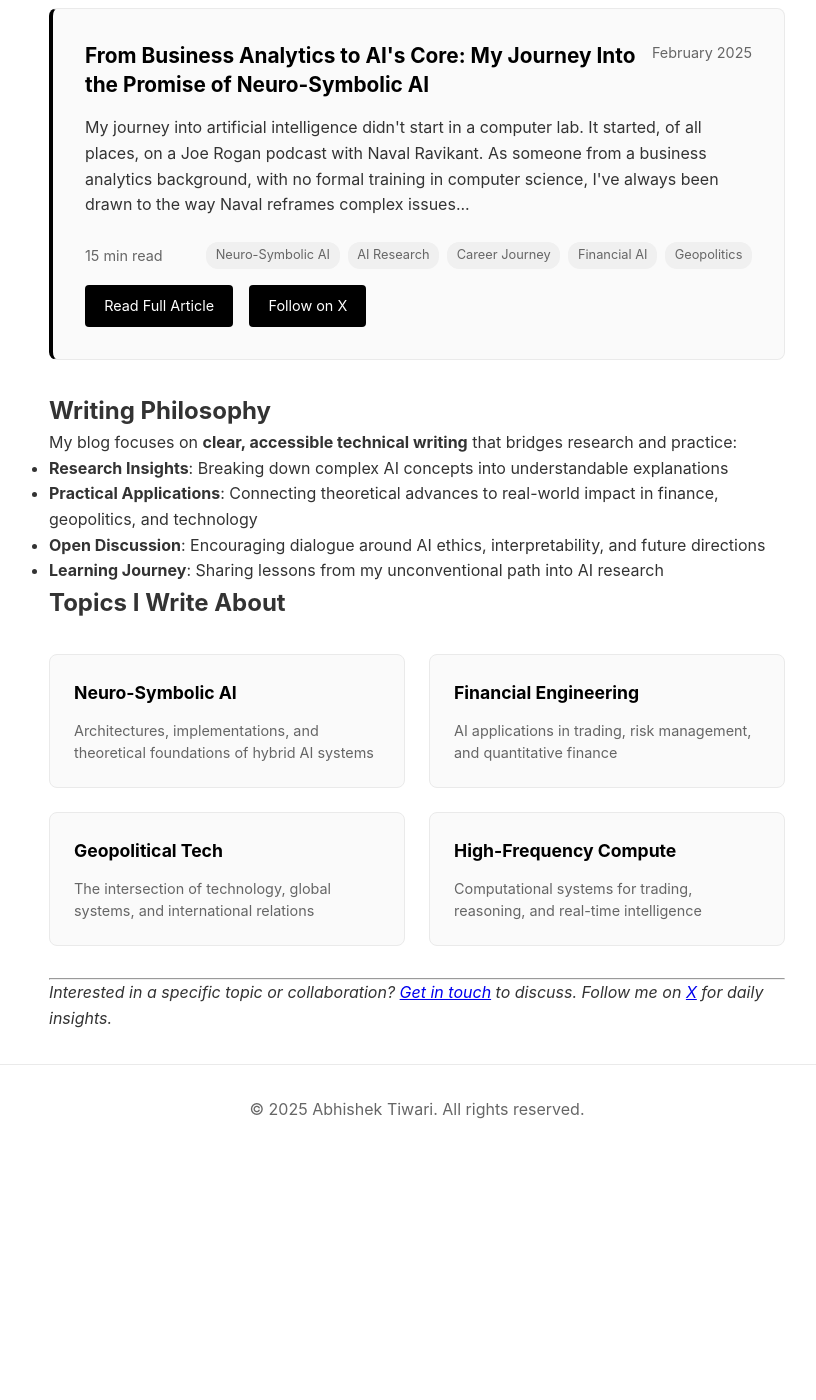
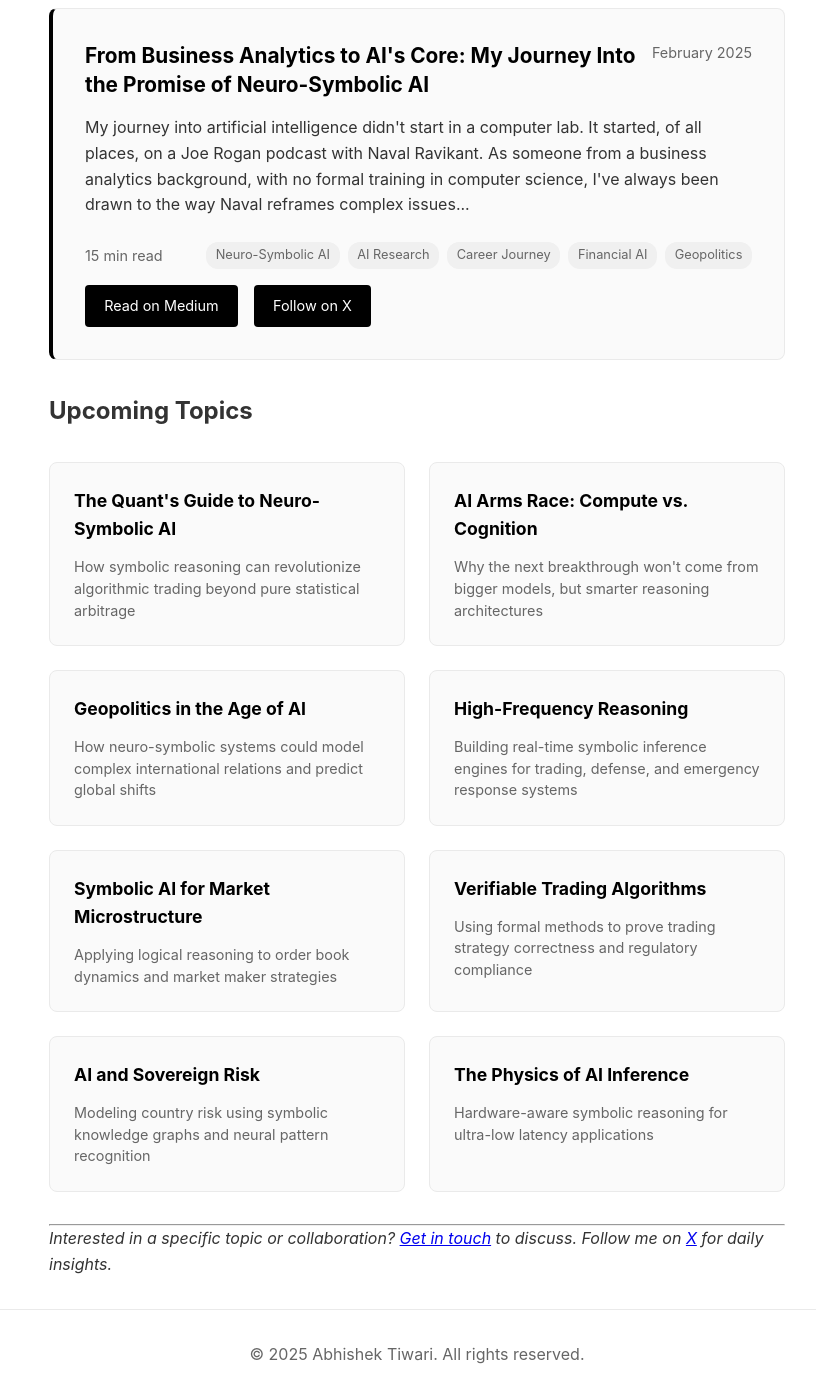
Before and after one commit to Abhishek282001Tiwari/Personal_Website, a Jekyll site: the page built from blog.md, in a window 1280 px wide and 1400 px high, scrolled down 236 px. Shown: the whole window, without its empty margins (223-1039 px from the left). Built offline with Jekyll 4.4.1, drawn with Linux system fonts in a browser that asks for light colours; before the commit the page ends 1390 px from its top, so only the background shows below that.

Commit message:
Add comprehensive upcoming topics combining AI, finance, and geopolitics

```diff
--- a/blog.md
+++ b/blog.md
@@ -29,38 +29,45 @@ Exploring neurosymbolic AI, financial engineering, and geopolitical tech. Writin
         </div>
     </div>
     <div class="post-links">
-        <a href="/blog/business-analytics-to-ai-core" class="post-link">Read Full Article</a>
+        <a href="https://medium.com/@abhishekt282001/from-business-analytics-to-ais-core-my-journey-into-the-promise-of-neuro-symbolic-ai-7f6d2df9102b" target="_blank" class="post-link">Read on Medium</a>
         <a href="https://x.com/AbhishekQuant_" target="_blank" class="post-link">Follow on X</a>
     </div>
 </div>
 
-## Writing Philosophy
-
-My blog focuses on **clear, accessible technical writing** that bridges research and practice:
-
-- **Research Insights**: Breaking down complex AI concepts into understandable explanations
-- **Practical Applications**: Connecting theoretical advances to real-world impact in finance, geopolitics, and technology
-- **Open Discussion**: Encouraging dialogue around AI ethics, interpretability, and future directions
-- **Learning Journey**: Sharing lessons from my unconventional path into AI research
-
-## Topics I Write About
+## Upcoming Topics
 
 <div class="topics-grid">
     <div class="topic-card">
-        <h4>Neuro-Symbolic AI</h4>
-        <p>Architectures, implementations, and theoretical foundations of hybrid AI systems</p>
+        <h4>The Quant's Guide to Neuro-Symbolic AI</h4>
+        <p>How symbolic reasoning can revolutionize algorithmic trading beyond pure statistical arbitrage</p>
     </div>
     <div class="topic-card">
-        <h4>Financial Engineering</h4>
-        <p>AI applications in trading, risk management, and quantitative finance</p>
+        <h4>AI Arms Race: Compute vs. Cognition</h4>
+        <p>Why the next breakthrough won't come from bigger models, but smarter reasoning architectures</p>
     </div>
     <div class="topic-card">
-        <h4>Geopolitical Tech</h4>
-        <p>The intersection of technology, global systems, and international relations</p>
+        <h4>Geopolitics in the Age of AI</h4>
+        <p>How neuro-symbolic systems could model complex international relations and predict global shifts</p>
     </div>
     <div class="topic-card">
-        <h4>High-Frequency Compute</h4>
-        <p>Computational systems for trading, reasoning, and real-time intelligence</p>
+        <h4>High-Frequency Reasoning</h4>
+        <p>Building real-time symbolic inference engines for trading, defense, and emergency response systems</p>
+    </div>
+    <div class="topic-card">
+        <h4>Symbolic AI for Market Microstructure</h4>
+        <p>Applying logical reasoning to order book dynamics and market maker strategies</p>
+    </div>
+    <div class="topic-card">
+        <h4>Verifiable Trading Algorithms</h4>
+        <p>Using formal methods to prove trading strategy correctness and regulatory compliance</p>
+    </div>
+    <div class="topic-card">
+        <h4>AI and Sovereign Risk</h4>
+        <p>Modeling country risk using symbolic knowledge graphs and neural pattern recognition</p>
+    </div>
+    <div class="topic-card">
+        <h4>The Physics of AI Inference</h4>
+        <p>Hardware-aware symbolic reasoning for ultra-low latency applications</p>
     </div>
 </div>
 
```
